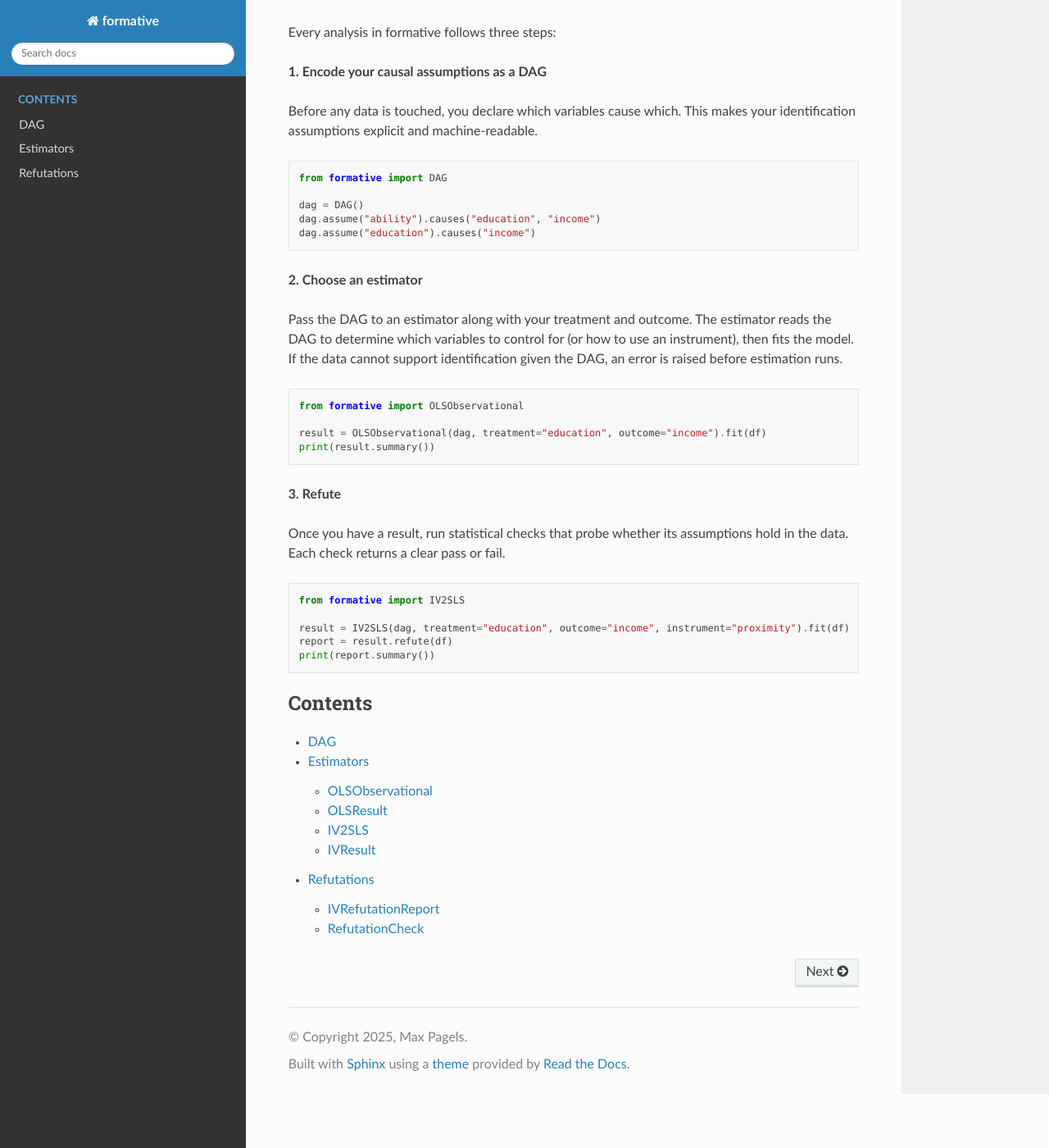
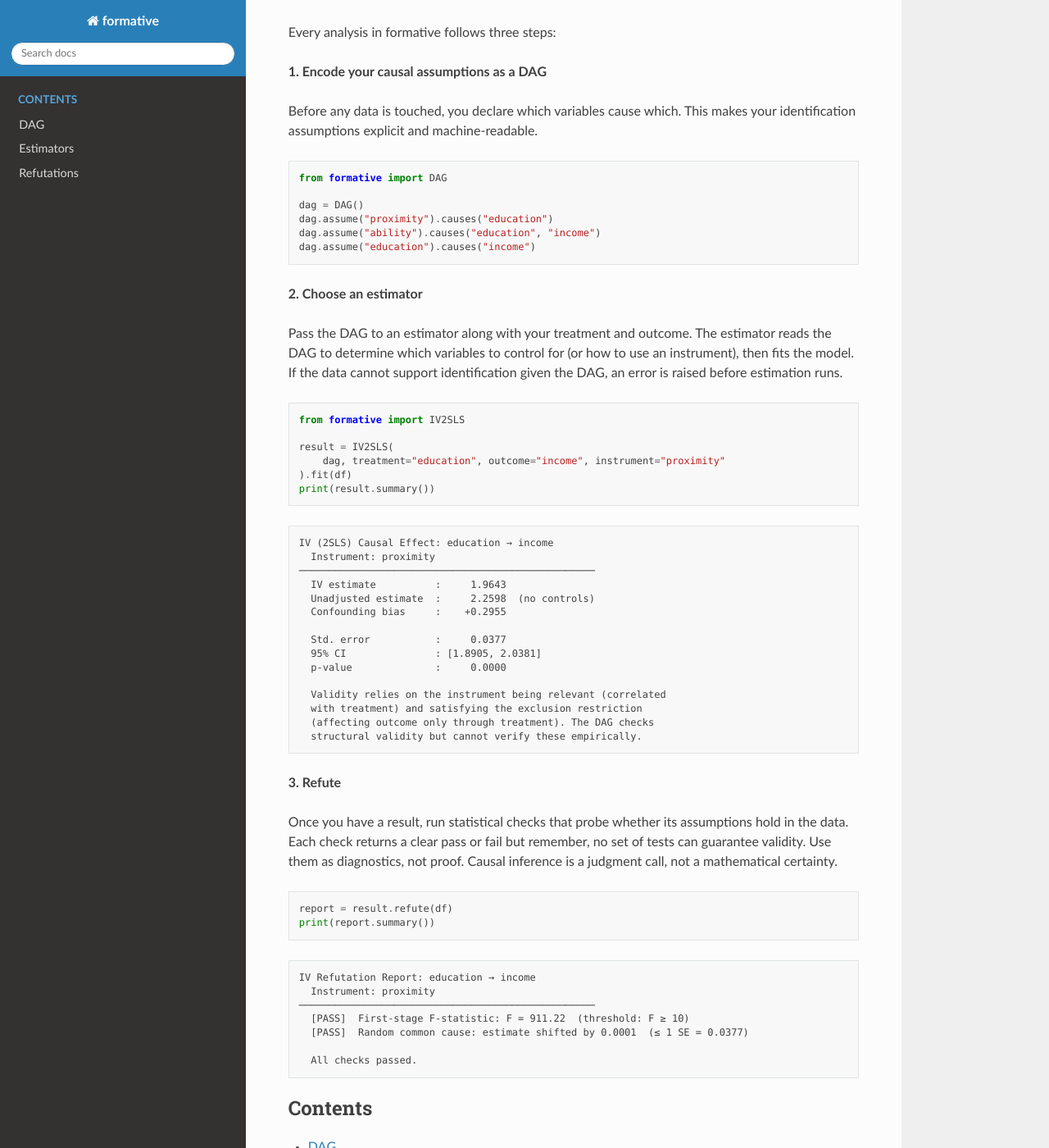
Before and after one commit to maxpagels/formative, a Sphinx documentation site: the page built from docs/index.rst, in a window 1280 px wide and 1400 px high, scrolled down 380 px. Shown: the whole window at 82% size. Built offline with Sphinx 7.4.7 and the Read the Docs theme 3.1.0, drawn with Linux system fonts in a browser that asks for light colours.

Commit message:
Update docs

```diff
--- a/docs/index.rst
+++ b/docs/index.rst
@@ -23,6 +23,7 @@ makes your identification assumptions explicit and machine-readable.
    from formative import DAG
 
    dag = DAG()
+   dag.assume("proximity").causes("education")
    dag.assume("ability").causes("education", "income")
    dag.assume("education").causes("income")
 
@@ -35,23 +36,52 @@ identification given the DAG, an error is raised before estimation runs.
 
 .. code-block:: python
 
-   from formative import OLSObservational
+   from formative import IV2SLS
 
-   result = OLSObservational(dag, treatment="education", outcome="income").fit(df)
+   result = IV2SLS(
+       dag, treatment="education", outcome="income", instrument="proximity"
+   ).fit(df)
    print(result.summary())
+
+.. code-block:: text
+
+   IV (2SLS) Causal Effect: education → income
+     Instrument: proximity
+   ──────────────────────────────────────────────────
+     IV estimate          :     1.9643
+     Unadjusted estimate  :     2.2598  (no controls)
+     Confounding bias     :    +0.2955
+
+     Std. error           :     0.0377
+     95% CI               : [1.8905, 2.0381]
+     p-value              :     0.0000
+
+     Validity relies on the instrument being relevant (correlated
+     with treatment) and satisfying the exclusion restriction
+     (affecting outcome only through treatment). The DAG checks
+     structural validity but cannot verify these empirically.
 
 **3. Refute**
 
 Once you have a result, run statistical checks that probe whether its
-assumptions hold in the data. Each check returns a clear pass or fail.
+assumptions hold in the data. Each check returns a clear pass or fail
+but remember, no set of tests can guarantee validity. Use them as diagnostics,
+not proof. Causal inference is a judgment call, not a mathematical certainty.
 
 .. code-block:: python
 
-   from formative import IV2SLS
-
-   result = IV2SLS(dag, treatment="education", outcome="income", instrument="proximity").fit(df)
    report = result.refute(df)
    print(report.summary())
+
+.. code-block:: text
+
+   IV Refutation Report: education → income
+     Instrument: proximity
+   ──────────────────────────────────────────────────
+     [PASS]  First-stage F-statistic: F = 911.22  (threshold: F ≥ 10)
+     [PASS]  Random common cause: estimate shifted by 0.0001  (≤ 1 SE = 0.0377)
+
+     All checks passed.
 
 .. toctree::
    :maxdepth: 2
```
Also changed, not shown: 5 other files.
